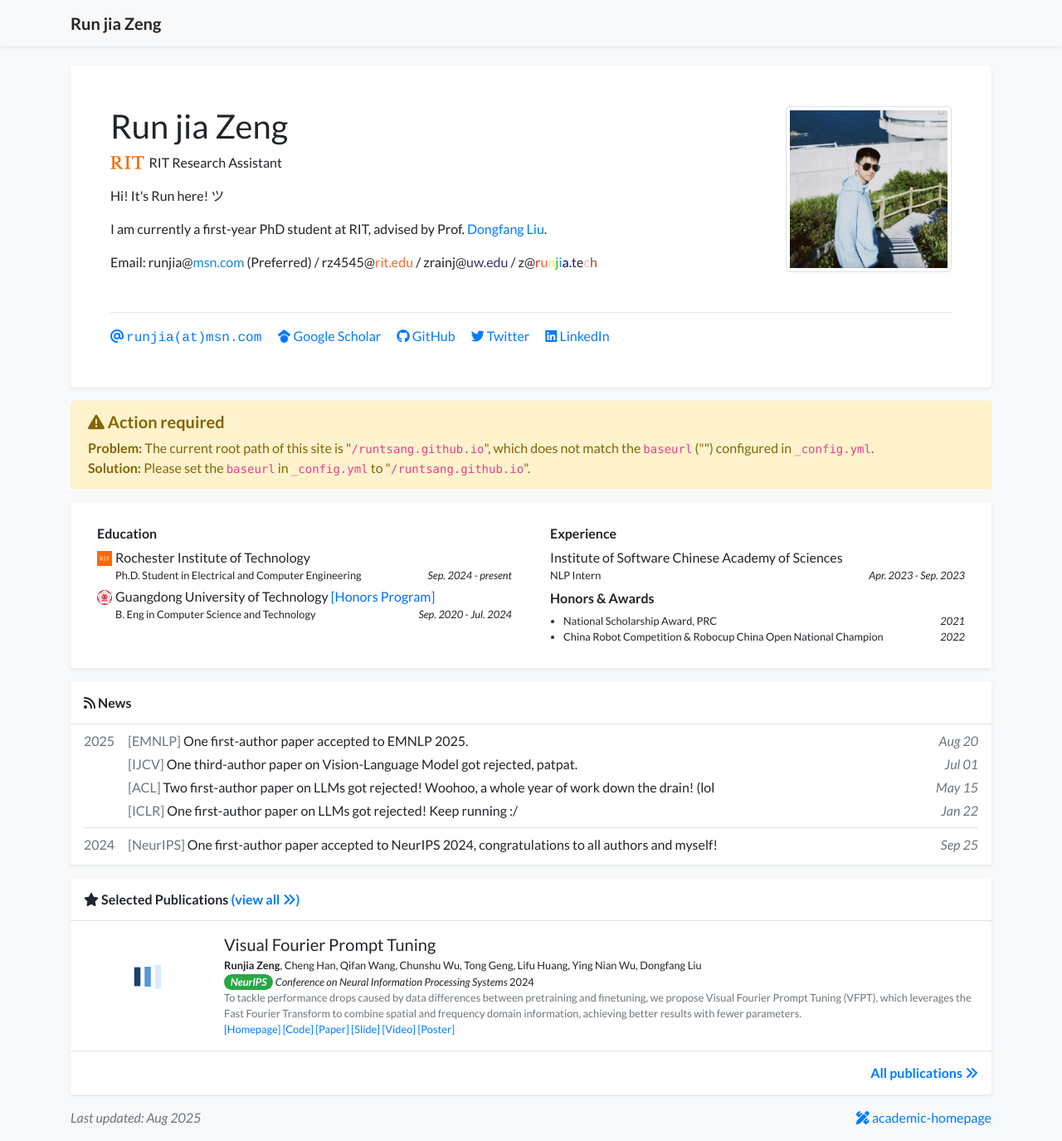
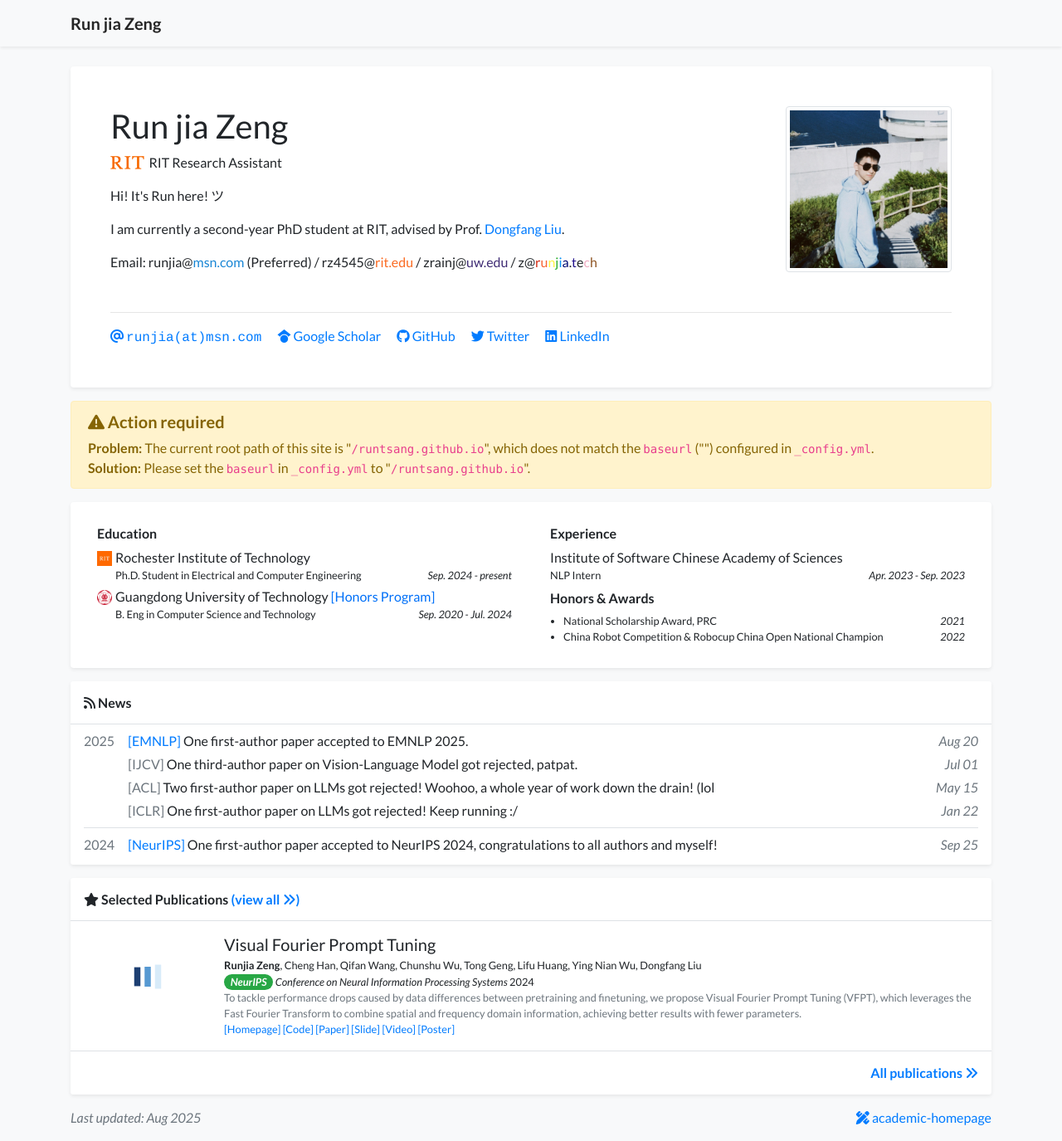
Before and after one commit to runtsang/runtsang.github.io, a Jekyll site: the page built from index.html, in a window 1280 px wide and 1375 px high. Shown: the whole window at 83% size. Built offline with Jekyll 4.4.1, drawn with Linux system fonts in a browser that asks for light colours; nearby versions of some CDN libraries; a style sheet for code colours, icons or effects is not loaded.

Commit message:
Update profile information and modify news entries to use boolean for acceptance status

```diff
--- a/_data/profile.yml
+++ b/_data/profile.yml
@@ -24,7 +24,7 @@
   <p>
     Hi! It's Run here! ツ
   </p>
-    I am currently a first-year PhD student at RIT, advised by Prof. <a href="https://dongfang-liu.github.io/" target="_blank">Dongfang Liu</a>.
+    I am currently a second-year PhD student at RIT, advised by Prof. <a href="https://dongfang-liu.github.io/" target="_blank">Dongfang Liu</a>.
   </p>
   <p>
     Email: runjia@<span style='color:#1986d5;'>msn.com</span> (Preferred) / rz4545@<span style='color:#fb6a21;'>rit.edu</span> / zrainj@<span style='color:#3f2c74;'>uw.edu</span> / z@<span style='color:#d32c15;'>r</span><span style='color:#f86331;'>u</span><span style='color:#fff33e;'>n</span><span style='color:#2cad29;'>j</span><span style='color:#068ff6;'>i</span><span style='color:#000a74;'>a</span>.<span style='color:#20108b;'>t</span>e<span style='color:#efacc2;'>c</span><span style='color:#8f5524;'>h</span>
--- a/_includes/widgets/news_card.html
+++ b/_includes/widgets/news_card.html
@@ -11,7 +11,7 @@
                 {% for item in year.items %}
                 <div class="my-1 d-flex">
                     <div>
-                        {% if item.accepted == 'yes' %}<a href="{{ item.link }}"><span class="text-primary">[{{ item.con }}]</span></a>{% else %}<span class="text-muted">[{{ item.con }}]</span>{% endif %}
+                        {% if item.accepted == true or item.accepted == 'yes' %}<a href="{{ item.link }}"><span class="text-primary">[{{ item.con }}]</span></a>{% else %}<span class="text-muted">[{{ item.con }}]</span>{% endif %}
                         {{ item.title }}
                     </div>
                     <div class="ml-auto mt-auto text-muted no-break"><i>{{ item.date | date: "%b %d" }}</i></div>
```
Also changed, not shown: _news/2024-news1.md (+1 -1 lines), _news/2025-news4.md (+1 -1 lines).
